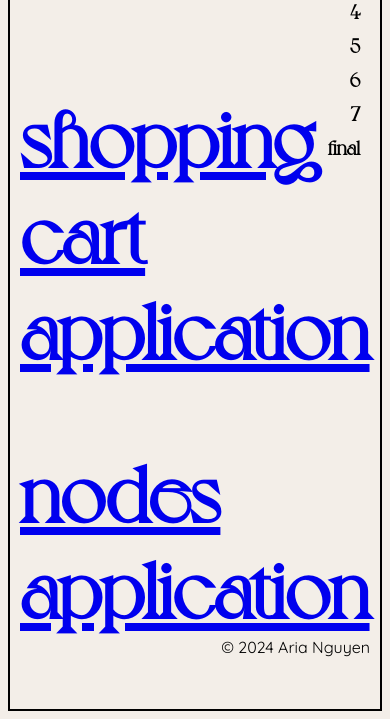
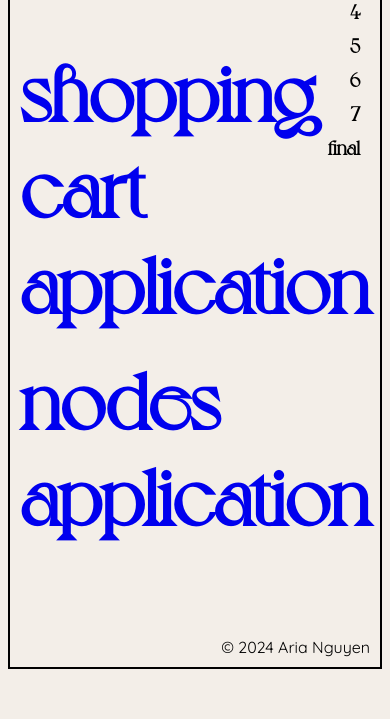
Before and after one commit to ariangn/webdev, a PHP site: page /asg5/index.html in a window 390 px wide. Shown: the part 167-886 px from the top of the page. After the commit the page ends 836 px from the top, so only its background shows below. Run offline with PHP 8.4, Linux system fonts and the light colour scheme.

Commit message:
asg5 fix

```diff
--- a/asg5/styles.css
+++ b/asg5/styles.css
@@ -97,6 +97,11 @@
   transform:scaleX(1);
 }
 
+body h2 a{
+    font-size: 80px;
+    text-decoration: none!important;
+}
+
 /* Media query for smaller screens (max-width: 768px) */
 @media (max-width: 768px) {
 
@@ -104,7 +109,7 @@
         font-family: 'Voyage', serif;
     }
 
-    h2 {
+    h2 a{
         font-size: 50px;
     }
 
@@ -130,9 +135,8 @@
     }
 }
 
-h2 {
-    font-size: 80px;
-    text-decoration: none!important;
+a:-webkit-any-link {
+    text-decoration: none !important;
 }
 
 h3 {
```
